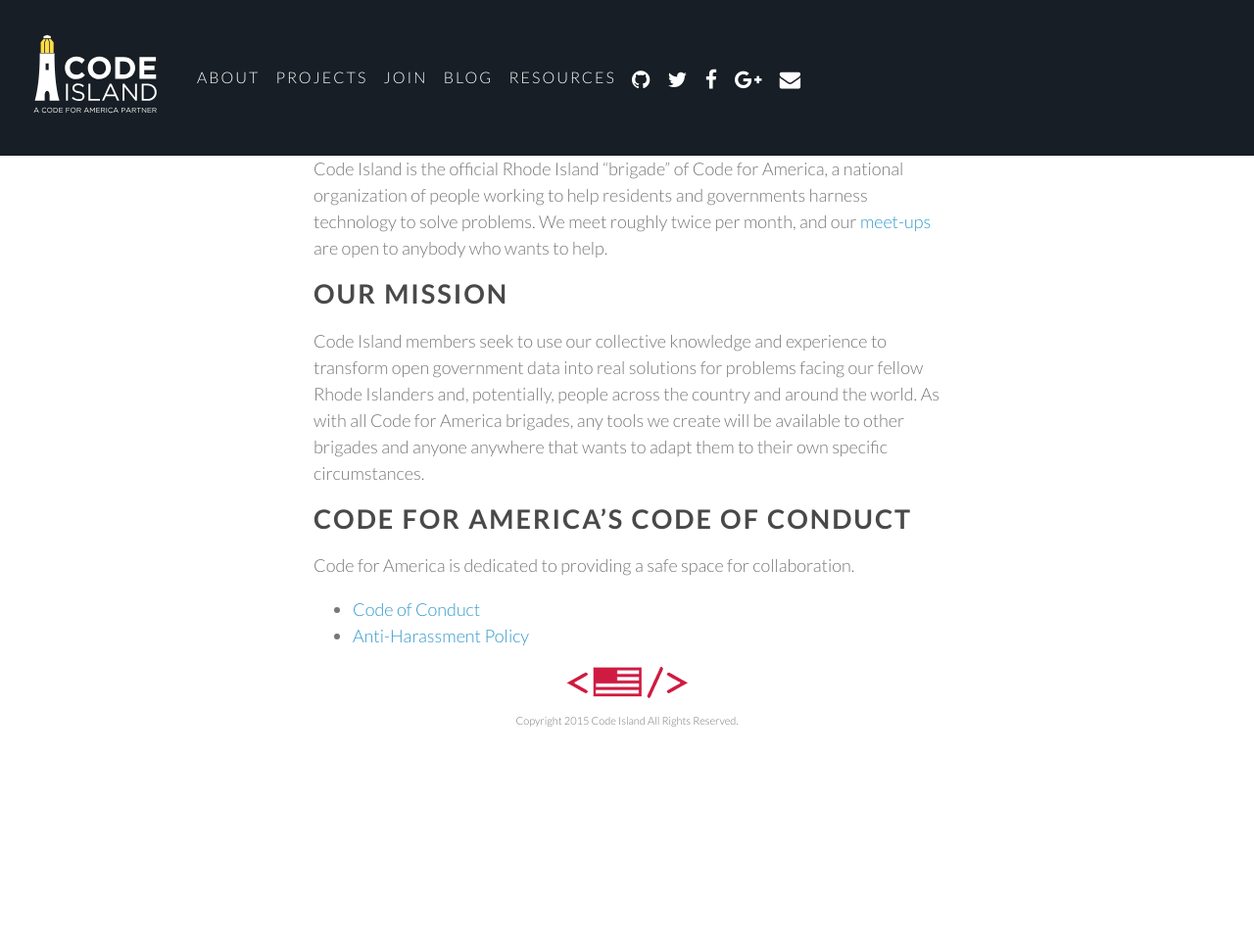
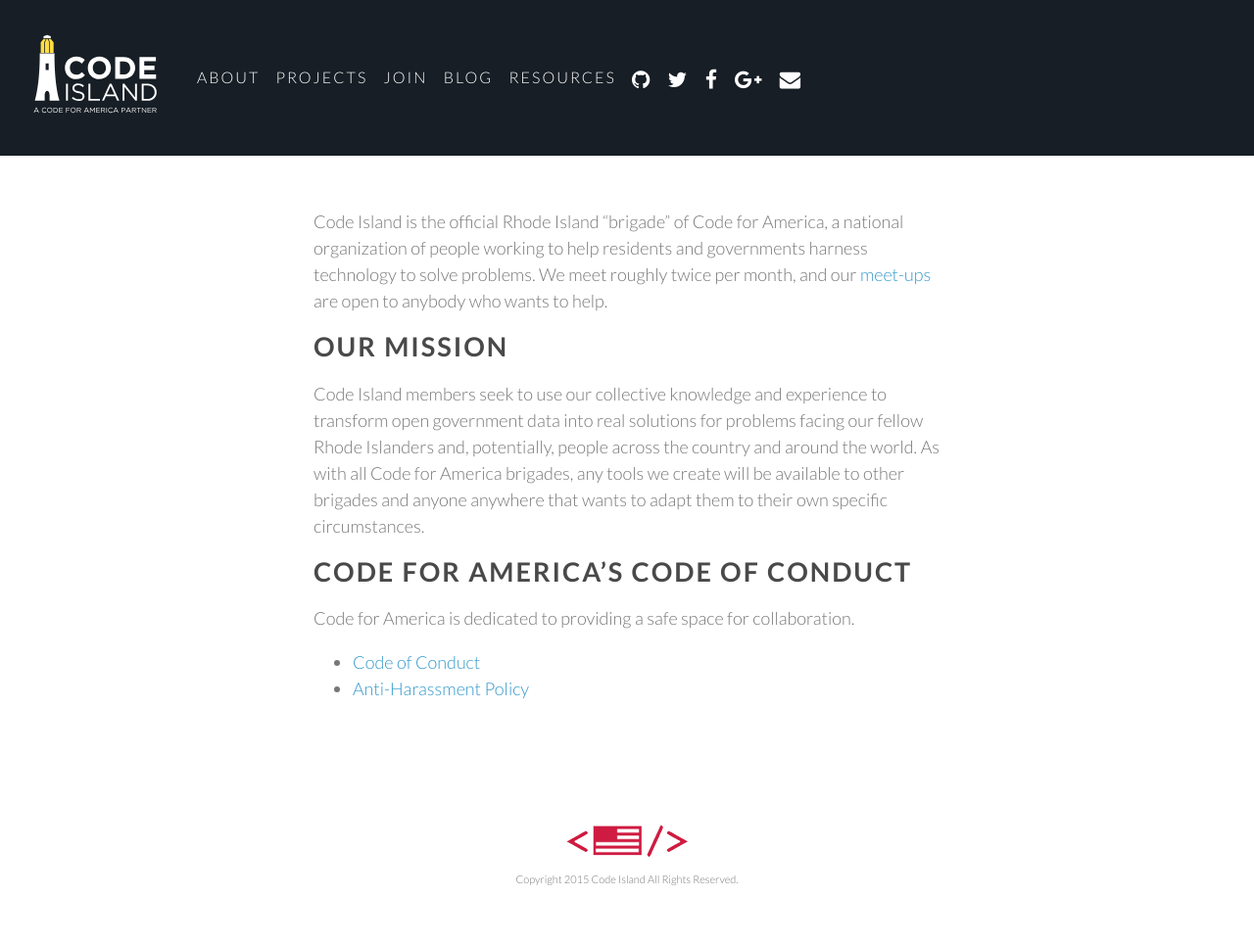
Before and after one commit to codeisland/codeisland.github.io, a Jekyll site: the page built from about/index.html, in a window 1280 px wide. Shown: the whole page at 98% size. Built offline with Jekyll 4.4.1, drawn with Linux system fonts in a browser that asks for light colours; nearby versions of some CDN libraries; before the commit the page ends 900 px from its top, so only the background shows below that.

Commit message:
Page layout

```diff
--- a/_layouts/page.html
+++ b/_layouts/page.html
@@ -1,23 +1,27 @@
 <!DOCTYPE html>
 <html>
 
+  <!-- HEAD -->
   {% include head.html %}
 
   <body id="page" class="{{ page.body-class }} no-js">
 
+    <!-- HEADER -->
     {% include header.html %}
 
+    <!-- CONTENT -->
     <main>
-      <div class="page">
+      <div class="section page">
         <div class="site-width">
-
           {{ content }}
-
         </div>
       </div>
     </main>
 
-    {% include footer.html %}
+    <!-- FOOTER -->
+    <div class="section footer">
+      {% include footer.html %}
+    </div>
 
   <!-- FOOT -->
   {% include foot.html %}
```
